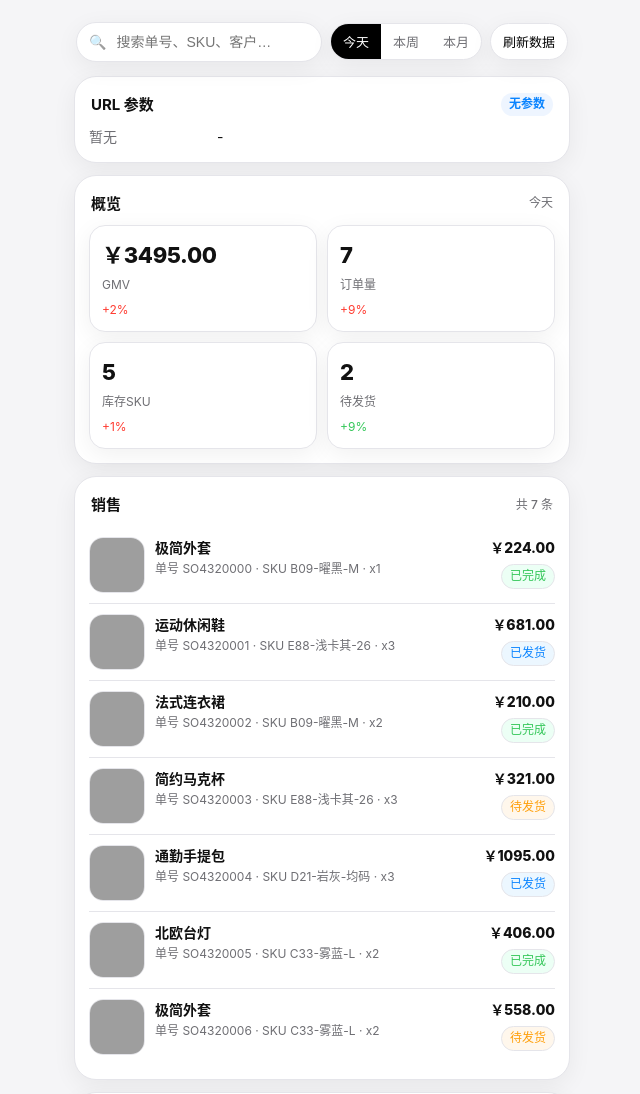
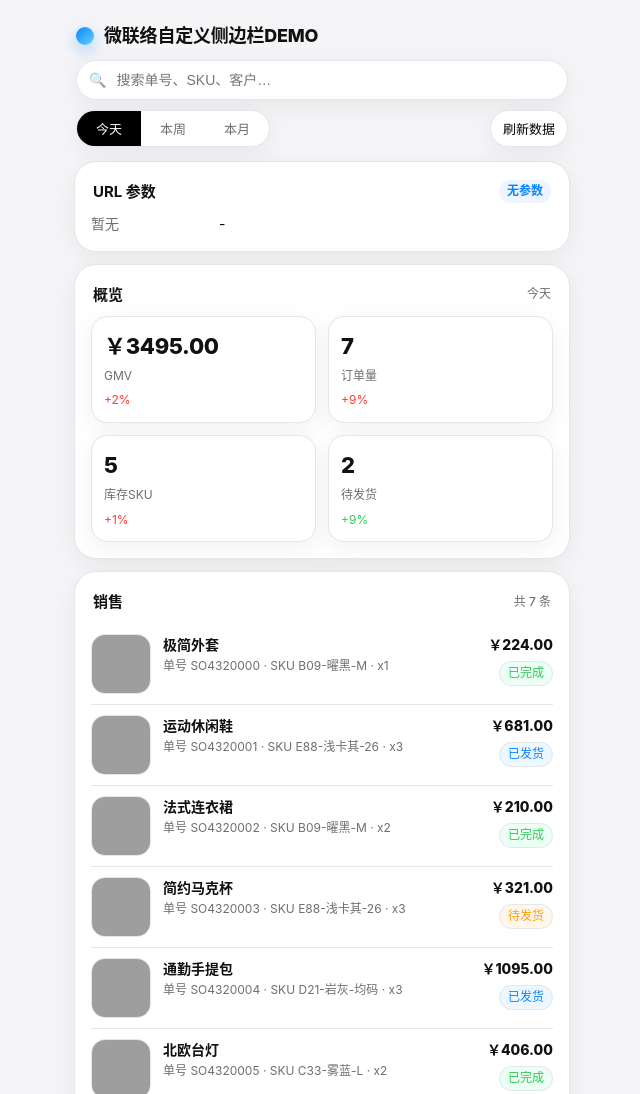
Before and after one commit to uuidc/weilianluo, a plain HTML site: page index.html in a window 1280 px wide. Shown: the top 1094 px of the page, without its empty margins (318-958 px from the left). Drawn offline with Linux system fonts and the light colour scheme; grey boxes are pictures that could not be loaded.

Commit message:
Update index.html

```diff
--- a/index.html
+++ b/index.html
@@ -6,12 +6,12 @@
   <title>ERP · Overview</title>
   <style>
     :root{
-      --bg:#f5f5f7;        /* Apple 风格灰 */
+  --bg:#f5f5f7;
   --card:#ffffff;
-      --line:#e5e5ea;      /* 细分割线 */
+  --line:#e5e5ea;
   --text:#111111;
-      --muted:#6e6e73;     /* 二级文字 */
-      --tint:#0071e3;      /* Apple 蓝 */
+  --muted:#6e6e73;
+  --tint:#0071e3;
   --success:#34c759;
   --warn:#ff9f0a;
   --danger:#ff3b30;
@@ -23,38 +23,72 @@
 html,body{background:var(--bg);color:var(--text)}
 body{
   margin:0;
-      font:14px/1.55 -apple-system, BlinkMacSystemFont, "SF Pro Text", "Segoe UI", Roboto, Helvetica, Arial, "PingFang SC", "Noto Sans CJK SC", sans-serif;
+  font:14px/1.55 -apple-system,BlinkMacSystemFont,"SF Pro Text","Segoe UI",Roboto,Helvetica,Arial,"PingFang SC","Noto Sans CJK SC",sans-serif;
   -webkit-font-smoothing:antialiased;
   -moz-osx-font-smoothing:grayscale;
 }
 .page{max-width:520px;margin:0 auto;padding:18px 12px 48px}
 
-    /* 顶部工具栏（苹果式，干净） */
+/* ===== 顶部标题（苹果风） ===== */
+.hero{
+  display:flex;align-items:center;gap:10px;
+  margin:4px 2px 10px;
+}
+.hero-dot{
+  width:18px;height:18px;border-radius:50%;
+  background:linear-gradient(135deg,#0a84ff,#64d2ff);
+  box-shadow:0 6px 16px rgba(10,132,255,.35);
+}
+.hero h1{
+  margin:0;font-size:18px;font-weight:800;letter-spacing:-.2px;
+}
+
+/* ===== 顶部工具栏（防拥挤自适应） ===== */
 .toolbar{
-      display:flex;align-items:center;gap:8px;justify-content:space-between;margin:4px 2px 14px;
+  display:flex;align-items:center;gap:10px;justify-content:space-between;
+  margin:8px 2px 14px;
+  flex-wrap:wrap;
 }
+.search{
+  flex:1 1 100%;
+  display:flex;align-items:center;background:#fff;border:1px solid var(--line);
+  border-radius:999px;padding:8px 12px;gap:8px;box-shadow:var(--shadow);
+}
+.search input{border:0;outline:0;background:transparent;width:100%;font-size:14px}
+.icon{font-style:normal;opacity:.6}
+
+.seg{
+  display:flex;background:#fff;border:1px solid var(--line);border-radius:999px;
+  overflow:hidden;box-shadow:var(--shadow);
+  flex:1 1 auto;
+}
+.seg button{
+  border:0;background:transparent;padding:8px 12px;
+  font-size:13px;color:var(--muted);min-width:64px;
+}
+.seg button.active{background:#000;color:#fff}
+
 .pill{
   display:inline-flex;align-items:center;gap:8px;
   background:#fff;border:1px solid var(--line);border-radius:999px;
   padding:8px 12px;font-size:13px;box-shadow:var(--shadow);
+  flex:0 0 auto;
 }
-    .seg{display:flex;background:#fff;border:1px solid var(--line);border-radius:999px;overflow:hidden;box-shadow:var(--shadow)}
-    .seg button{
-      border:0;background:transparent;padding:8px 12px;font-size:13px;color:var(--muted)
+
+/* 中等以上屏幕：并排布局 */
+@media (min-width:420px){
+  .search{flex:1 1 62%;}
+  .seg{flex:0 0 auto;}
 }
-    .seg button.active{background:#000;color:#fff}
-    .search{
-      flex:1;display:flex;align-items:center;background:#fff;border:1px solid var(--line);
-      border-radius:999px;padding:8px 12px;gap:8px;box-shadow:var(--shadow)
-    }
-    .search input{
-      border:0;outline:0;background:transparent;width:100%;font-size:14px
-    }
-    .icon{font-style:normal;opacity:.6}
 
-    /* 卡片基础 */
+/* ===== 通用卡片样式 ===== */
 .card{
-      background:var(--card);border-radius:var(--radius-lg);box-shadow:var(--shadow);padding:14px;margin:12px 0;border:1px solid var(--line)
+  background:var(--card);
+  border-radius:var(--radius-lg);
+  box-shadow:var(--shadow);
+  padding:16px;
+  margin:12px 0;
+  border:1px solid var(--line);
 }
 .section-title{
   display:flex;align-items:center;justify-content:space-between;margin:2px 2px 10px;
@@ -62,13 +96,13 @@
 }
 .subtle{color:var(--muted);font-weight:500;font-size:12px}
 
-    /* URL 参数列表（自动遍历） */
+/* ===== URL 参数展示 ===== */
 .kv{display:grid;grid-template-columns:120px 1fr;row-gap:8px;column-gap:8px}
 .kv .k{color:var(--muted)}
 .tag{display:inline-block;padding:2px 8px;border-radius:999px;background:#eef5ff;color:#0a84ff;font-size:12px}
 
-    /* KPI 概览（苹果式大数字） */
-    .kpis{display:grid;grid-template-columns:1fr 1fr;gap:10px}
+/* ===== KPI 卡片 ===== */
+.kpis{display:grid;grid-template-columns:1fr 1fr;gap:12px}
 .kpi{
   background:#fff;border:1px solid var(--line);border-radius:16px;padding:12px;box-shadow:var(--shadow)
 }
@@ -77,12 +111,13 @@
 .kpi .trend{font-size:12px;margin-top:6px}
 .up{color:var(--success)} .down{color:var(--danger)}
 
-    /* 列表行（通用样式） */
+/* ===== 列表与内容区域 ===== */
 .list{display:flex;flex-direction:column}
-    .row{display:flex;gap:10px;padding:10px 0;border-bottom:1px solid var(--line)}
+.row{display:flex;gap:12px;padding:10px 0;border-bottom:1px solid var(--line)}
 .row:last-child{border-bottom:0}
 .thumb{
-      width:56px;height:56px;border-radius:14px;object-fit:cover;flex:0 0 auto;border:1px solid var(--line);background:#fafafa
+  width:60px;height:60px;border-radius:14px;object-fit:cover;
+  flex:0 0 auto;border:1px solid var(--line);background:#fafafa
 }
 .col{flex:1;min-width:0}
 .title{font-weight:700}
@@ -95,17 +130,24 @@
 .s-ship{background:#ecf7ff;color:#0a84ff}
 .s-cancel{background:#fff1f0;color:var(--danger)}
 
-    /* 进度条（库存） */
+/* ===== 库存进度条 ===== */
 .bar{height:8px;background:#f2f2f7;border-radius:999px;overflow:hidden;border:1px solid var(--line)}
 .bar>i{display:block;height:100%;background:linear-gradient(90deg,#0a84ff,#64d2ff)}
 
-    /* 底部安全边距 */
+/* ===== 底部留白 ===== */
 .safe{height:24px}
-    @media (max-width:360px){ .kv{grid-template-columns:105px 1fr} }
+
+/* ===== 小屏优化 ===== */
+@media (max-width:360px){.kv{grid-template-columns:105px 1fr}}
   </style>
 </head>
 <body>
   <div class="page">
+    <!-- 顶部标题 -->
+<div class="hero">
+  <div class="hero-dot"></div>
+  <h1>微联络自定义侧边栏DEMO</h1>
+</div>
     <!-- 顶部工具栏 -->
     <div class="toolbar">
       <div class="search">
```
Lines whose indentation alone changed are shown as unchanged.
